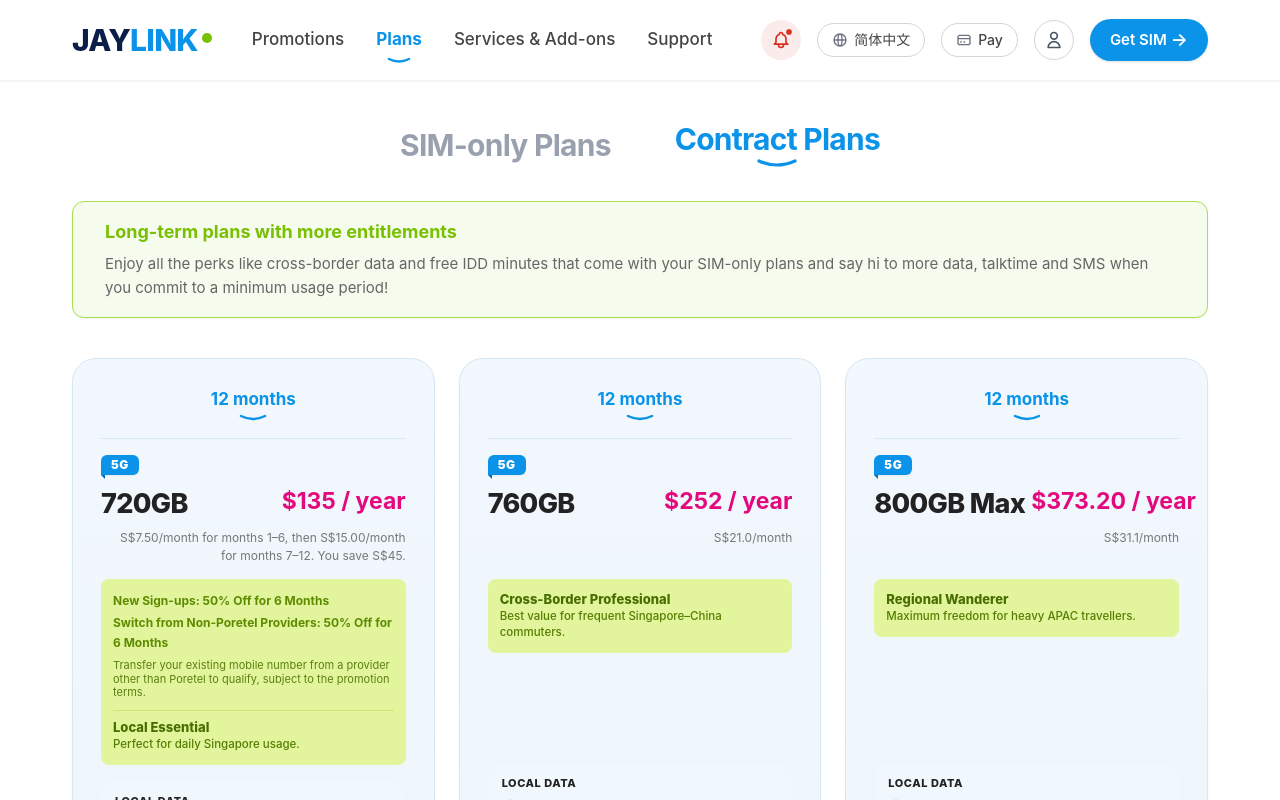
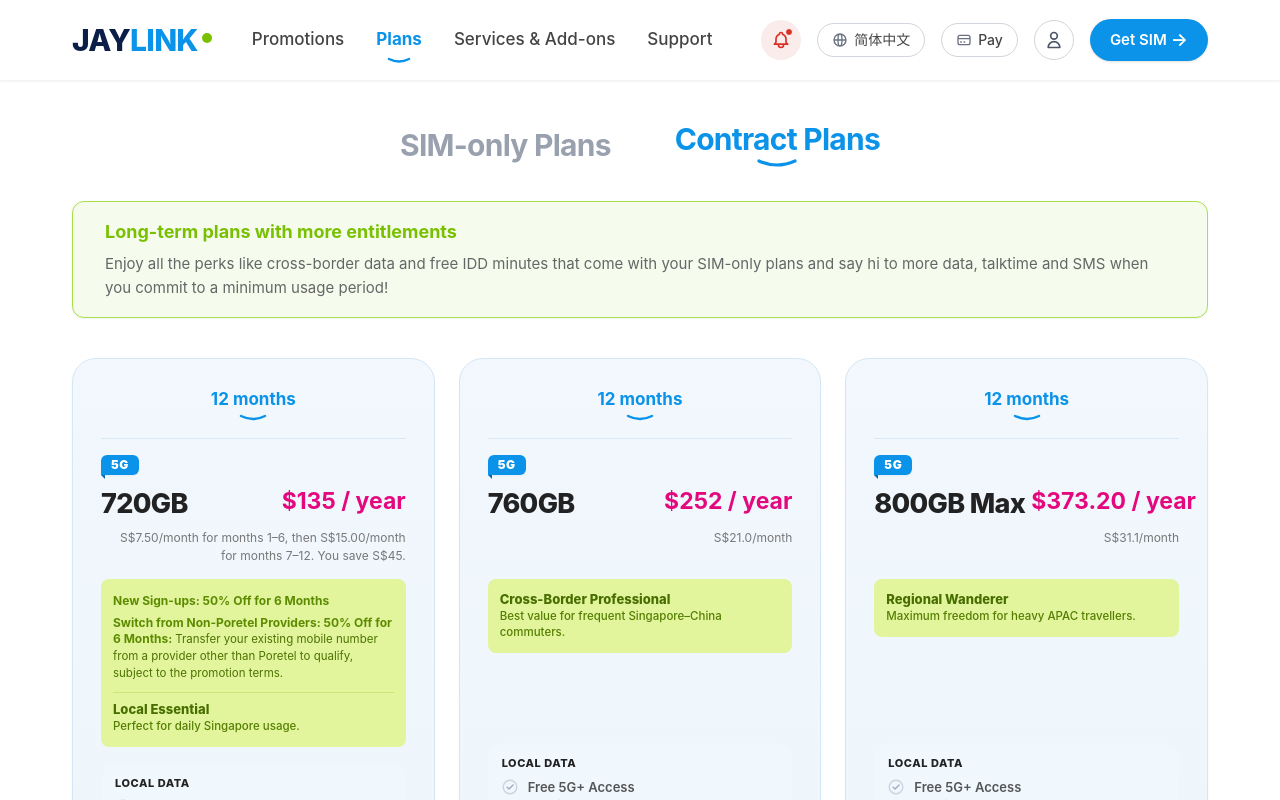
Before and after one commit to JackFang-926/MGMT-6108--Jaylink, a React (Vite) app: page / in a window 1280 px wide. Both pictures are taken after a click on the button "Continue". Shown: the top 800 px of the page. Built offline with nearby package versions, Linux system fonts and the light colour scheme.

Commit message:
Refine Variant B: merge switch promo heading with explanation into a single paragraph and adjust box height while maintaining alignment

```diff
--- a/src/components/PlanCard.jsx
+++ b/src/components/PlanCard.jsx
@@ -179,22 +179,21 @@ export default function PlanCard({ plan, variant = "A", onViewDetails, onSignUp
 
       {/* FINDING 7 & FINDING 10: Green Information Box with Target-User Context */}
       {/* Parent wrapper has fixed min-height to ensure 'LOCAL DATA' headers and all elements below remain perfectly aligned horizontally across all three cards */}
-      <div className="mb-4 lg:min-h-[168px] flex flex-col justify-start">
+      <div className="mb-4 lg:min-h-[148px] flex flex-col justify-start">
         <div className="bg-[#E2F59D] rounded-lg p-3 text-[#5D8B00] text-xs leading-5">
           {promo && (
-            <div>
-              {/* Finding 7: Clear promo wording */}
-              <div className="font-bold space-y-0.5">
-                {promo.items.map((line, idx) => (
-                  <div key={idx}>{line}</div>
-                ))}
+            <div className="space-y-1">
+              {/* Promo item 1: New Sign-ups */}
+              <div className="font-bold">
+                {promo.items[0]}
               </div>
-              {/* Short explanation */}
-              {promo.explanation && (
-                <div className="text-[11px] leading-tight text-[#4d7300] mt-1.5 opacity-90">
+              {/* Promo item 2: Switch promo bold heading merged with non-bold explanation */}
+              <div className="leading-snug">
+                <span className="font-bold">{promo.items[1]}: </span>
+                <span className="font-normal text-[11.5px] text-[#4d7300]">
                   {promo.explanation}
-                </div>
-              )}
+                </span>
+              </div>
             </div>
           )}
 
```
